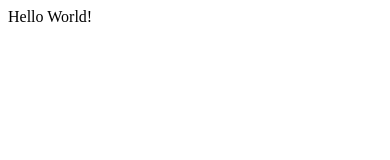
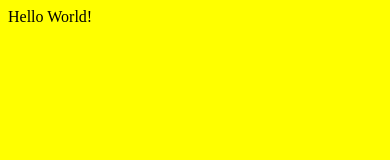
Before and after one commit to AlexanderUlGurDai/AlexanderUlGurDai.github.io, a plain HTML site: page index.html in a window 390 px wide. Drawn offline with Linux system fonts and the light colour scheme.

Commit message:
Update index.html

```diff
--- a/index.html
+++ b/index.html
@@ -4,6 +4,19 @@
 <html lang="en">
 <head>
     <title>Hello!</title>
+    <style>
+        /* Standardstil für PC */
+        body {
+            background-color: red;
+        }
+
+        /* Stil für Handys (Bildschirme kleiner als 768px) */
+        @media (max-width: 768px) {
+            body {
+                background-color: yellow;
+            }
+        }
+    </style>
 </head>
 <body>
     Hello World!
```
